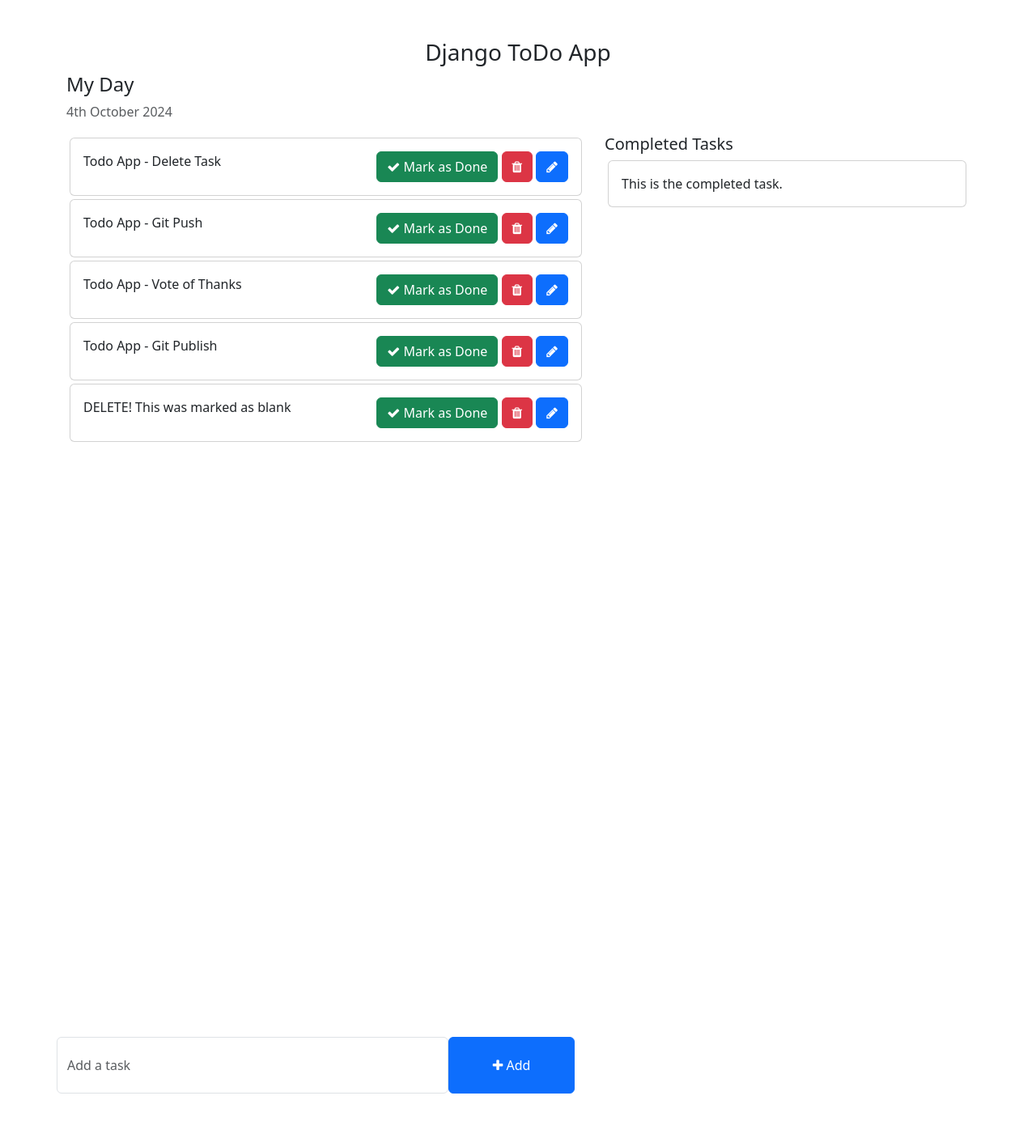
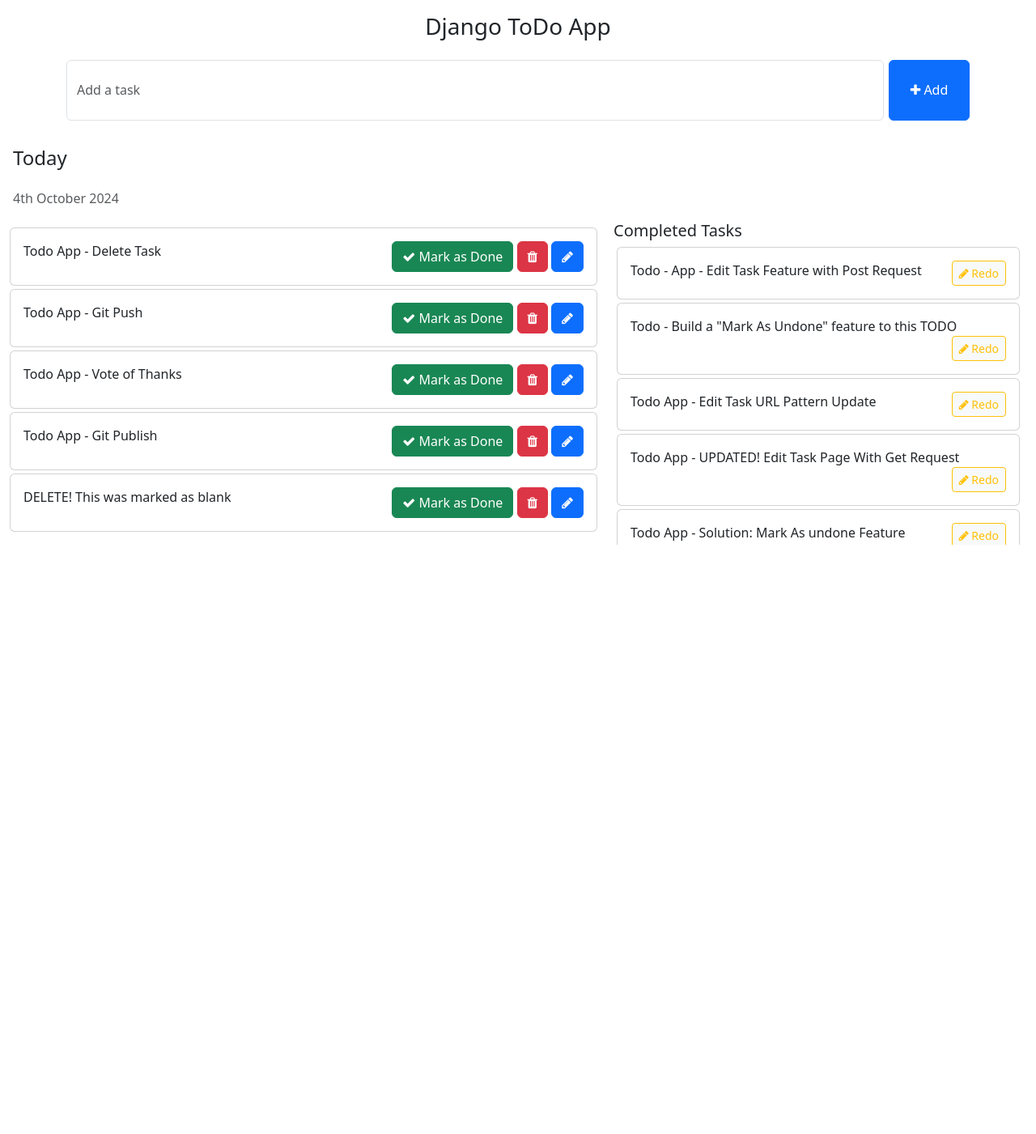
Before and after one commit to samvura/todo-jngapp, a Django app: page / in a window 1280 px wide. Shown: the whole page at 81% size. Run offline with Django 5.2, Linux system fonts and the light colour scheme; data comes from the database, SQL or seed files in the repository; both versions use the stored data as it was after the commit.

Commit message:
Completed Redo and Edit task functionality

```diff
--- a/templates/home.html
+++ b/templates/home.html
@@ -15,54 +15,61 @@
     <style>
         .form-control{
         padding: 1.375rem .75rem !important;
+        width: 150%;
     }
     </style>
 </head>
 <body>
     <div class="container">
-        <h3 class="pt-5 text-center">Django ToDo App</h3>
-        <div class="row">
-            <h4>My Day</h4>
-            <p class="text-muted">{% now "jS F Y" %}</p>
-            <div class="col-md-7 col-lg-7" style="height: 450px; overflow: scroll;">
-                <!-- List of all the tasks for the day -->
-                {% for task in tasks %}
-                <div class="card m-1">
-                    <div class="card-body">
-                        {{ task.task }} <!-- This is some Task -->
-                        <span style="position: relative; float: right;">
-                            <a class="btn btn-success"><i class="fa fa-check"></i> Mark as Done</a>
-                            <a class="btn btn-danger"><i class="fa fa-trash"></i></a>
-                            <a class="btn btn-primary"><i class="fa fa-pencil"></i></a>
-                        </span>
-                    </div>
-                </div>
-                {% endfor %}
-            </div>
-            <div class="col-md-5 col-lg-5">
-                <h5>Completed Tasks</h5>
-                <!-- List of all the tasks that have completed -->
-                <div class="card m-1">
-                    <div class="card-body">
-                        This is the completed task.
-                    </div>
-                </div>
-            </div>
-        </div>
-        <div class="row">
-            <div class="col-md-6 col-lg-6 p-0" style="position: absolute; bottom: 50px;">
+        <h3 class="pt-3 text-center">Django ToDo App</h3>
+        <div class="row pt-3">
+            <div class="col-md-12 col-lg-12" style="position: right;">
                 <!-- To Do Form -->
                 <form action="{% url 'addTask' %}" method="POST"> <!-- calling addTask -->
                     {% csrf_token %} <!--Cross Site Request Forgery securing form-->
                     <div class="form-group">
                         <span style="display: flex;">
-                            <input type="text" name="task" class="form-control" placeholder="Add a task">
-                            <button type="submit" class="btn btn-primary" style="width: 200px;"><i class="fa fa-plus"></i> Add</button>
+                            <input type="text" name="task" class="form-control" placeholder="Add a task"  style=" margin-right: 0.375rem">
+                            <button type="submit" class="btn btn-primary" style="width: 150px; height:75px;"><i class="fa fa-plus"></i> Add</button>
                         </span>
                     </div>
                 </form>
             </div>
         </div>
     </div>
+        <div class="row no-line-break p-3">
+            <p><h4>Today</h4></p>
+            <p class="text-muted">{% now "jS F Y" %}</p>
+            <div class="col-md-7 col-lg-7 p-1" style="height: 400px; overflow: scroll; scrollbar-width:thin;">
+                <!-- List of all the tasks for the day -->
+                {% for task in tasks %}
+                <div class="card m-1">
+                    <div class="card-body">
+                        {{ task.task }} <!-- - PK = {{ task.pk }} This is some Task -->
+                        <span style="position: relative; float: right;">
+                            <a href="{% url 'mark_as_done' task.pk %}" class="btn btn-success"><i class="fa fa-check"></i> Mark as Done</a>
+                            <a class="btn btn-danger"><i class="fa fa-trash"></i></a>
+                            <a href="{% url 'edit_task' task.id %}" class="btn btn-primary"><i class="fa fa-pencil"></i></a>
+                        </span>
+                    </div>
+                </div>
+                {% endfor %}
+            </div>
+            <div class="col-md-5 col-lg-5" style="height: 400px; overflow: scroll; scrollbar-width:thin;">
+                <h5>Completed Tasks</h5>
+                <!-- List of all the tasks that have completed -->
+                {% for task in completed_tasks %}
+                <div class="card m-1">
+                    <div class="card-body">
+                        {{ task.task }} <!-- - PK = {{ task.pk }} -->
+                        <span style="position: relative; float: right;">
+                            <a href="{% url 'mark_incomplete' task.pk %}" class="btn btn-outline-warning btn-sm btn-light"><i class="fa fa-pencil"></i> Redo </a>
+                        </span>
+                    </div>
+                </div>
+                {% endfor %}
+            </div>
+        </div>
+
 </body>
 </html>
--- a/todo/urls.py
+++ b/todo/urls.py
@@ -2,5 +2,12 @@
 from . import views
 
 urlpatterns = [
+    #Add task
     path('addTask/', views.addTask, name='addTask'),
+    #Mark as done
+    path('mark_as_done/<int:pk>/', views.mark_as_done, name='mark_as_done'),
+    # Mark incomplete
+    path('mark_incomplete/<int:pk>/', views.mark_incomplete, name='mark_incomplete'),
+    # Edit Feature
+    path('edit_task/<int:pk>/', views.edit_task, name='edit_task'),
 ]
--- a/todo_main/views.py
+++ b/todo_main/views.py
@@ -5,7 +5,11 @@
 def home(request):
     tasks = Task.objects.filter(is_completed=False).order_by('updated_at') #This is served to home.html
     #print(tasks) #use to test output on console
+
+    completed_tasks = Task.objects.filter(is_completed=True).order_by('-updated_at')
+    #print(completed_tasks)
     context = {
         'tasks': tasks,
+        'completed_tasks': completed_tasks,
     }
     return render(request, 'home.html', context)
```
Also changed, not shown: templates/edit_task.html (added, +30 -0 lines), todo/views.py (+26 -1 lines), db.sqlite3.
